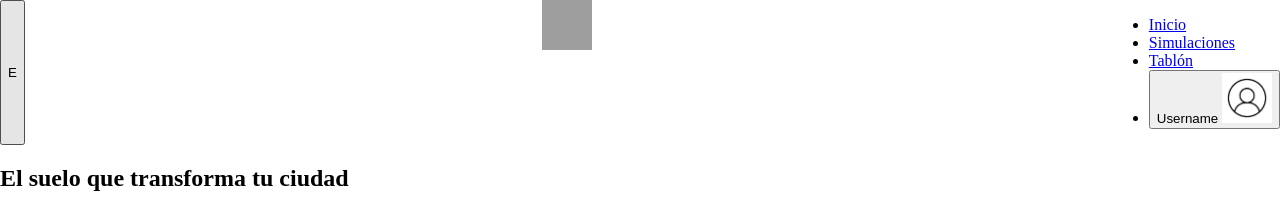
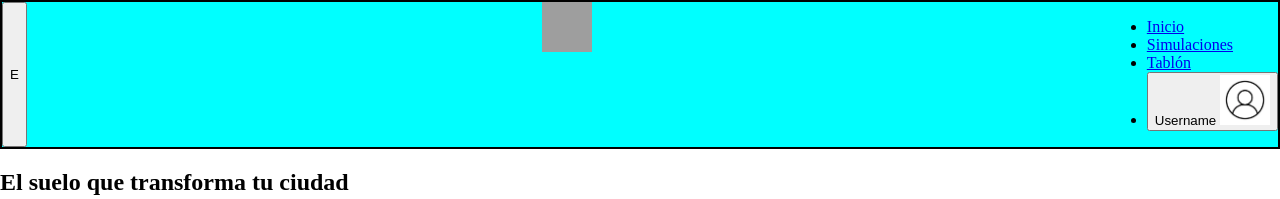
Before and after one commit to Cesarin1728/HardoquinConnectWeb, a plain HTML site: page index.html in a window 1280 px wide. Shown: the top 199 px of the page. Drawn offline with Linux system fonts and the light colour scheme; grey boxes are pictures that could not be loaded.

Commit message:
Cambios CSS Página Inicio

```diff
--- a/styles.css
+++ b/styles.css
@@ -6,4 +6,6 @@ body {
 .navbar {
     display: flex;
     justify-content: space-between;
+    background-color: aqua;
+    border: 2px solid black;
 }
```
